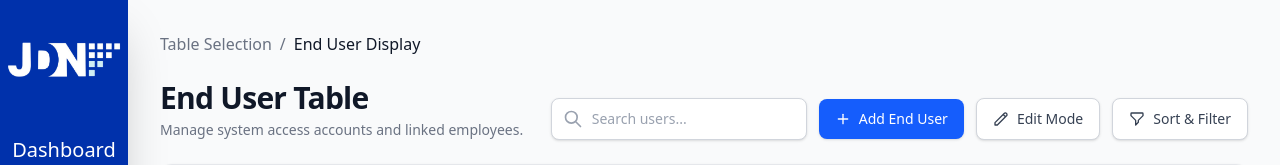
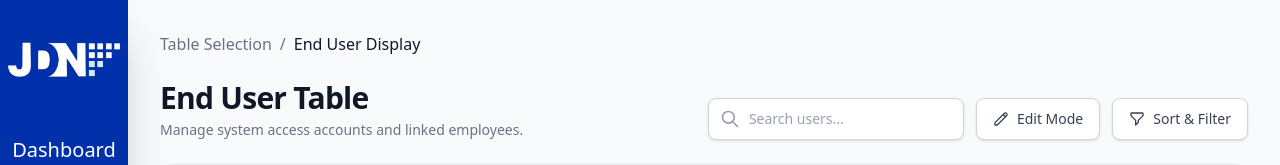
Before and after one commit to GuilianiHatsu1k1314/AssetTaggerFrontEnd, a React (Vite) app: page /table/EndUser in a window 1280 px wide. Shown: the top 165 px of the page. Built offline with nearby package versions, Linux system fonts and the light colour scheme; no server answers; sample sign-in values are in the browser's storage.

Commit message:
Remove the add user button

```diff
--- a/src/routes/table/EndUser.tsx
+++ b/src/routes/table/EndUser.tsx
@@ -161,28 +161,6 @@ function EndUserPage() {
                   type="text"
                 />
               </div>
-
-              {/* Add Button */}
-              <Link
-                className="flex items-center gap-2 rounded-lg bg-blue-600 px-4 py-2.5 text-sm font-medium text-white shadow-sm transition-colors hover:bg-blue-700"
-                to={`/AddValue?tableName=EndUser`} // <-- Properly passing the table name
-              >
-                <svg
-                  fill="none"
-                  height="16"
-                  stroke="currentColor"
-                  strokeLinecap="round"
-                  strokeLinejoin="round"
-                  strokeWidth="2"
-                  viewBox="0 0 24 24"
-                  width="16"
-                >
-                  <line x1="12" x2="12" y1="5" y2="19"></line>
-                  <line x1="5" x2="19" y1="12" y2="12"></line>
-                </svg>
-                Add End User
-              </Link>
-
               {/* Edit Mode Toggle */}
               <button
                 className={`flex items-center gap-2 rounded-lg px-4 py-2.5 text-sm font-medium shadow-sm transition-colors focus:outline-none ${
```
